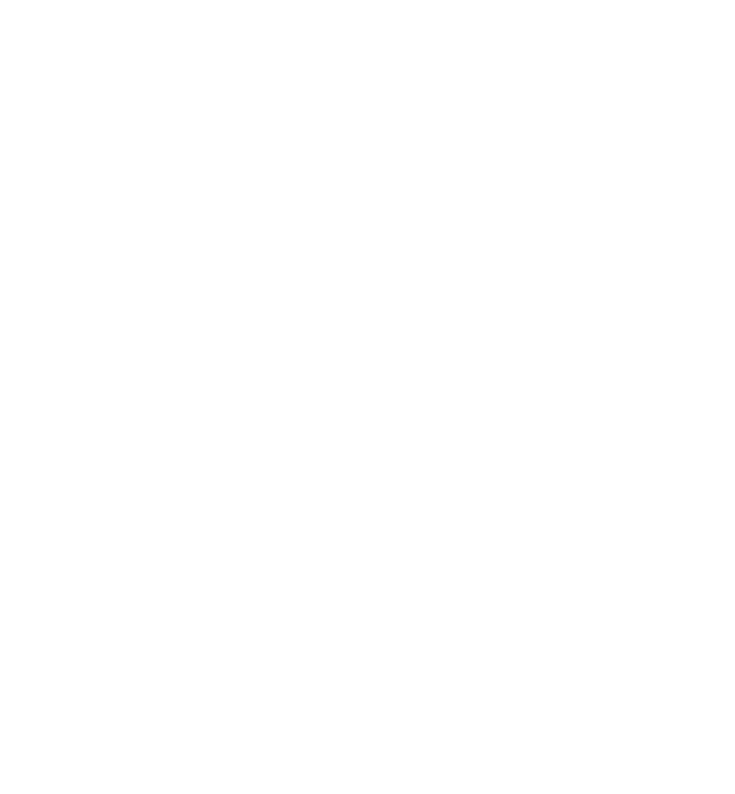
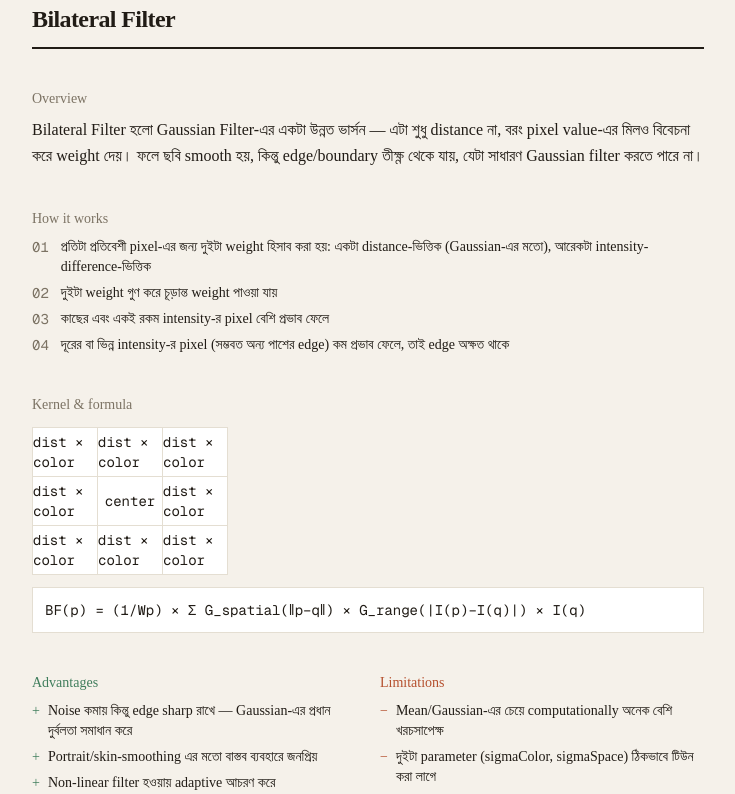
Before and after one commit to tanzid-48/dip-filter-tool, a Next.js app in the folder frontend/: page /filters/bilateral in a window 1280 px wide. Before the commit this address had no page. Shown: the part 186-980 px from the top of the page, without its empty margins (272-1007 px from the left). Before the commit the page ends 800 px from the top, so only its background shows below. Built offline with nearby package versions, Linux system fonts and the light colour scheme.

Commit message:
feat: add Bilateral filter to backend, frontend results grid, and educational library

```diff
--- a/frontend/src/app/bench/page.tsx
+++ b/frontend/src/app/bench/page.tsx
@@ -13,13 +13,14 @@ import {
 } from "@/components/ui/select";
 import { AnalysisResponse } from "@/types/analysis";
 
-type FilterKey = "mean" | "median" | "gaussian" | "laplacian";
+type FilterKey = "mean" | "median" | "gaussian" | "laplacian" | "bilateral";
 
 const FILTER_LABEL: Record<FilterKey, string> = {
   mean: "Mean",
   median: "Median",
   gaussian: "Gaussian",
   laplacian: "Laplacian",
+  bilateral: "Bilateral",
 };
 
 const PRINT_SHADOW = "shadow-[0_6px_20px_-6px_rgba(0,0,0,0.22)]";
@@ -63,26 +64,15 @@ export default function BenchPage() {
     }
   };
 
-  const filterFrames: { key: FilterKey; psnr: number; image: string }[] = result
-    ? [
-        { key: "mean", psnr: result.psnr.mean, image: result.images.mean },
-        {
-          key: "median",
-          psnr: result.psnr.median,
-          image: result.images.median,
-        },
-        {
-          key: "gaussian",
-          psnr: result.psnr.gaussian,
-          image: result.images.gaussian,
-        },
-        {
-          key: "laplacian",
-          psnr: result.psnr.laplacian,
-          image: result.images.laplacian,
-        },
-      ]
-    : [];
+const filterFrames: { key: FilterKey; psnr: number; image: string }[] = result
+  ? [
+      { key: "mean", psnr: result.psnr.mean, image: result.images.mean },
+      { key: "median", psnr: result.psnr.median, image: result.images.median },
+      { key: "gaussian", psnr: result.psnr.gaussian, image: result.images.gaussian },
+      { key: "laplacian", psnr: result.psnr.laplacian, image: result.images.laplacian },
+      { key: "bilateral", psnr: result.psnr.bilateral, image: result.images.bilateral },
+    ]
+  : [];
 
   const bestKey = filterFrames.length
     ? filterFrames.reduce((best, current) =>
@@ -271,7 +261,7 @@ export default function BenchPage() {
 
             <div>
               <p className="text-sm text-[var(--lab-muted)] mb-4">Filtered</p>
-              <div className="grid grid-cols-2 lg:grid-cols-4 gap-8">
+              <div className="grid grid-cols-2 lg:grid-cols-5 gap-8">
                 {filterFrames.map((frame, index) => {
                   const isBest = frame.key === bestKey;
                   return (
--- a/frontend/src/data/filters.ts
+++ b/frontend/src/data/filters.ts
@@ -190,6 +190,49 @@ sharpened = np.uint8(np.absolute(laplacian))`,
       },
     ],
   },
+    {
+    slug: "bilateral",
+    name: "Bilateral Filter",
+    category: "Smoothing",
+    tagline: "Smooths noise while keeping edges sharp.",
+    overview:
+      "Bilateral Filter হলো Gaussian Filter-এর একটা উন্নত ভার্সন — এটা শুধু distance না, বরং pixel value-এর মিলও বিবেচনা করে weight দেয়। ফলে ছবি smooth হয়, কিন্তু edge/boundary তীক্ষ্ণ থেকে যায়, যেটা সাধারণ Gaussian filter করতে পারে না।",
+    howItWorks: [
+      "প্রতিটা প্রতিবেশী pixel-এর জন্য দুইটা weight হিসাব করা হয়: একটা distance-ভিত্তিক (Gaussian-এর মতো), আরেকটা intensity-difference-ভিত্তিক",
+      "দুইটা weight গুণ করে চূড়ান্ত weight পাওয়া যায়",
+      "কাছের এবং একই রকম intensity-র pixel বেশি প্রভাব ফেলে",
+      "দূরের বা ভিন্ন intensity-র pixel (সম্ভবত অন্য পাশের edge) কম প্রভাব ফেলে, তাই edge অক্ষত থাকে",
+    ],
+    kernel: [
+      ["dist × color", "dist × color", "dist × color"],
+      ["dist × color", "center", "dist × color"],
+      ["dist × color", "dist × color", "dist × color"],
+    ],
+    formula:
+      "BF(p) = (1/Wp) × Σ G_spatial(‖p−q‖) × G_range(|I(p)−I(q)|) × I(q)",
+    bestFor: "যেখানে noise কমাতে হবে কিন্তু edge/detail সংরক্ষণ করাও জরুরি",
+    pros: [
+      "Noise কমায় কিন্তু edge sharp রাখে — Gaussian-এর প্রধান দুর্বলতা সমাধান করে",
+      "Portrait/skin-smoothing এর মতো বাস্তব ব্যবহারে জনপ্রিয়",
+      "Non-linear filter হওয়ায় adaptive আচরণ করে",
+    ],
+    cons: [
+      "Mean/Gaussian-এর চেয়ে computationally অনেক বেশি খরচসাপেক্ষ",
+      "দুইটা parameter (sigmaColor, sigmaSpace) ঠিকভাবে টিউন করা লাগে",
+      "Salt & Pepper-এর মতো extreme noise-এ Median-এর মতো কার্যকর না",
+    ],
+    codeSnippet: `bilateral_filtered = cv2.bilateralFilter(image, d=9, sigmaColor=75, sigmaSpace=75)`,
+    examQA: [
+      {
+        question:
+          "How does the Bilateral filter preserve edges better than the Gaussian filter?",
+        bengaliExplanation:
+          "Gaussian filter শুধু distance অনুযায়ী weight দেয়, তাই edge-এর দুই পাশের ভিন্ন intensity-র pixel-ও মিশিয়ে ফেলে (blur করে)। Bilateral filter distance-এর সাথে intensity-এর পার্থক্যও বিবেচনা করে — যদি কোনো প্রতিবেশী pixel-এর intensity কেন্দ্র pixel থেকে অনেক আলাদা হয় (edge-এর ওপাশে), তাকে কম weight দেওয়া হয়, ফলে edge অক্ষত থাকে।",
+        examAnswer:
+          "The Bilateral filter combines a spatial (distance-based) Gaussian weight with a range (intensity-difference-based) Gaussian weight. Pixels that are both spatially close and similar in intensity contribute most, while pixels across an edge — despite being spatially close — have very different intensity and are down-weighted. This prevents smoothing across edges, unlike the standard Gaussian filter.",
+      },
+    ],
+  },
 ];
 
 export function getFilterBySlug(slug: string) {
--- a/frontend/src/types/analysis.ts
+++ b/frontend/src/types/analysis.ts
@@ -3,6 +3,7 @@ export interface PsnrResult {
   median: number;
   gaussian: number;
   laplacian: number;
+  bilateral: number;
 }
 
 export interface ImagesResult {
@@ -12,6 +13,7 @@ export interface ImagesResult {
   median: string;
   gaussian: string;
   laplacian: string;
+  bilateral: string;
 }
 
 export interface RecommendationResult {
```
Also changed, not shown: 2 other files (tests, documents, lock files or other folders).
